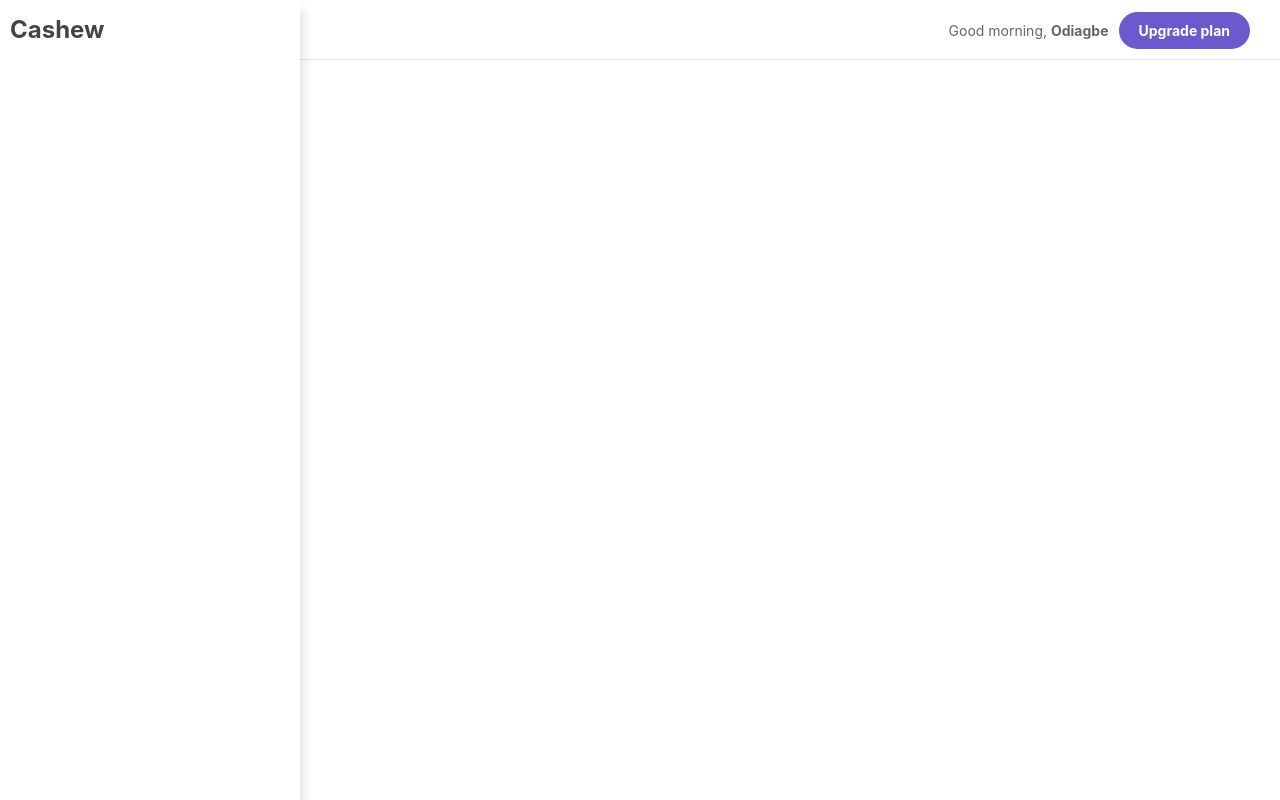
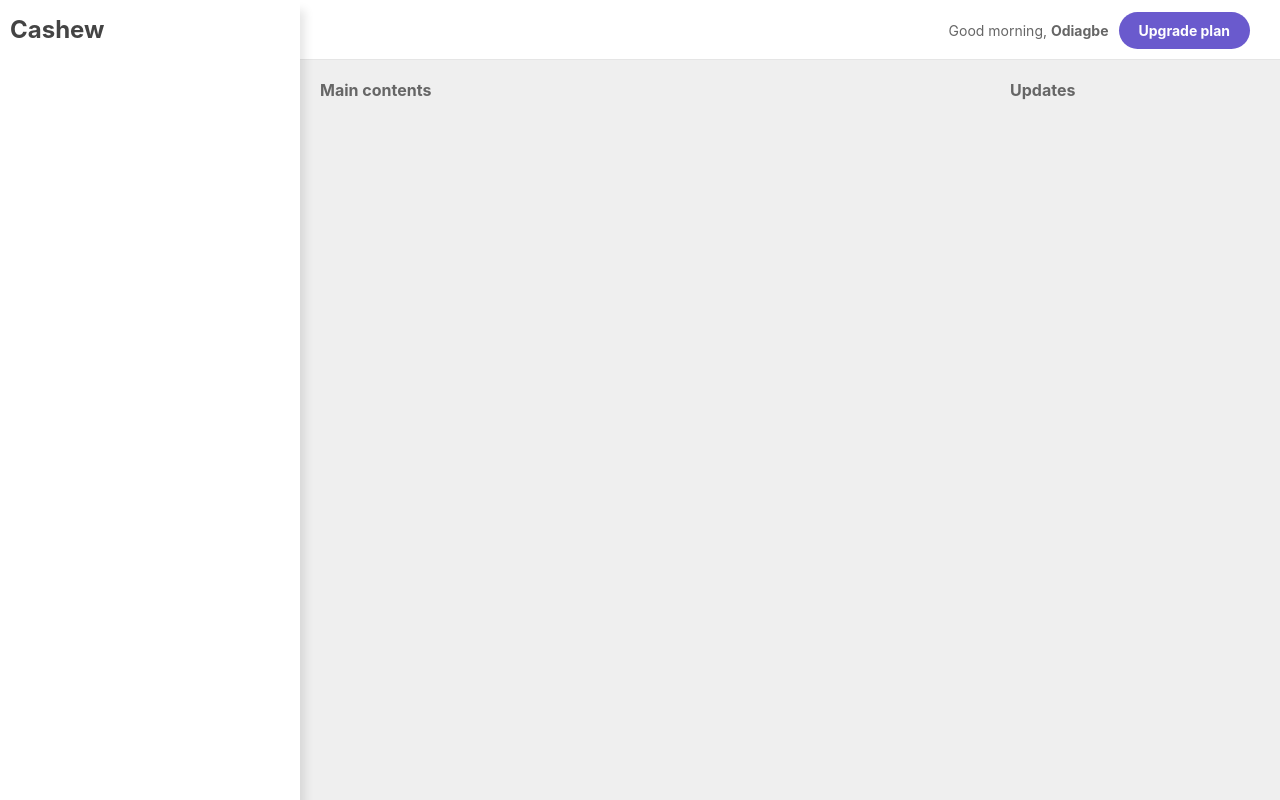
Before and after one commit to sammyodiagbe/shoppaa, a React (Create React App) app: page /dashboard/1 in a window 1280 px wide. Built offline with nearby package versions, Linux system fonts and the light colour scheme.

Commit message:
working of user dashboard

```diff
--- a/src/components/pages/dashboard.js
+++ b/src/components/pages/dashboard.js
@@ -1,5 +1,7 @@
 import React, { Component } from "react";
 import "../../styles/pages/dashboard.css";
+import Main from "../partials/main";
+import Updates from "../partials/updates";
 
 class Dashboard extends Component {
   constructor(props) {
@@ -32,6 +34,10 @@ class Dashboard extends Component {
               </a>
             </div>
           </nav>
+          <main className="content-container">
+            <Main />
+            <Updates />
+          </main>
         </div>
       </div>
     );
--- /dev/null
+++ b/src/components/partials/main.js
@@ -0,0 +1,13 @@
+import React, { Component } from "react";
+
+class Main extends Component {
+  render() {
+    return (
+      <div className="main">
+        <p className="title">Main contents</p>
+      </div>
+    );
+  }
+}
+
+export default Main;
--- /dev/null
+++ b/src/components/partials/updates.js
@@ -0,0 +1,13 @@
+import React, { Component } from "react";
+
+class Updates extends Component {
+  render() {
+    return (
+      <div className="updates">
+        <p className="title">Updates</p>
+      </div>
+    );
+  }
+}
+
+export default Updates;
--- a/src/styles/pages/dashboard.css
+++ b/src/styles/pages/dashboard.css
@@ -35,6 +35,21 @@ div.dashboard div.right nav.navigation div.details-container a.upgrade-plan {
   border-radius: 30px;
 }
 
+div.dashboard div.right main.content-container {
+  background: #efefef;
+  min-height: calc(100vh - 60px);
+  padding: 20px;
+  display: -ms-grid;
+  display: grid;
+  -ms-grid-columns: 1fr 250px;
+      grid-template-columns: 1fr 250px;
+}
+
+div.dashboard div.right main.content-container div.main p.title,
+div.dashboard div.right main.content-container div.updates p.title {
+  font-weight: bold;
+}
+
 div.dashboard div.left {
   z-index: 30;
   -webkit-box-shadow: 5px 10px 9px rgba(0, 0, 0, 0.1);
--- a/src/styles/pages/dashboard.scss
+++ b/src/styles/pages/dashboard.scss
@@ -27,6 +27,22 @@ div.dashboard {
         }
       }
     }
+
+    // main contents
+    main.content-container {
+      background: #efefef;
+      min-height: calc(100vh - 60px);
+      padding: 20px;
+      display: grid;
+      grid-template-columns: 1fr 250px;
+
+      div.main,
+      div.updates {
+        p.title {
+          font-weight: bold;
+        }
+      }
+    }
   }
   div.left {
     z-index: 30;
```
Also changed, not shown: 2 other files (tests, documents, lock files or other folders).
